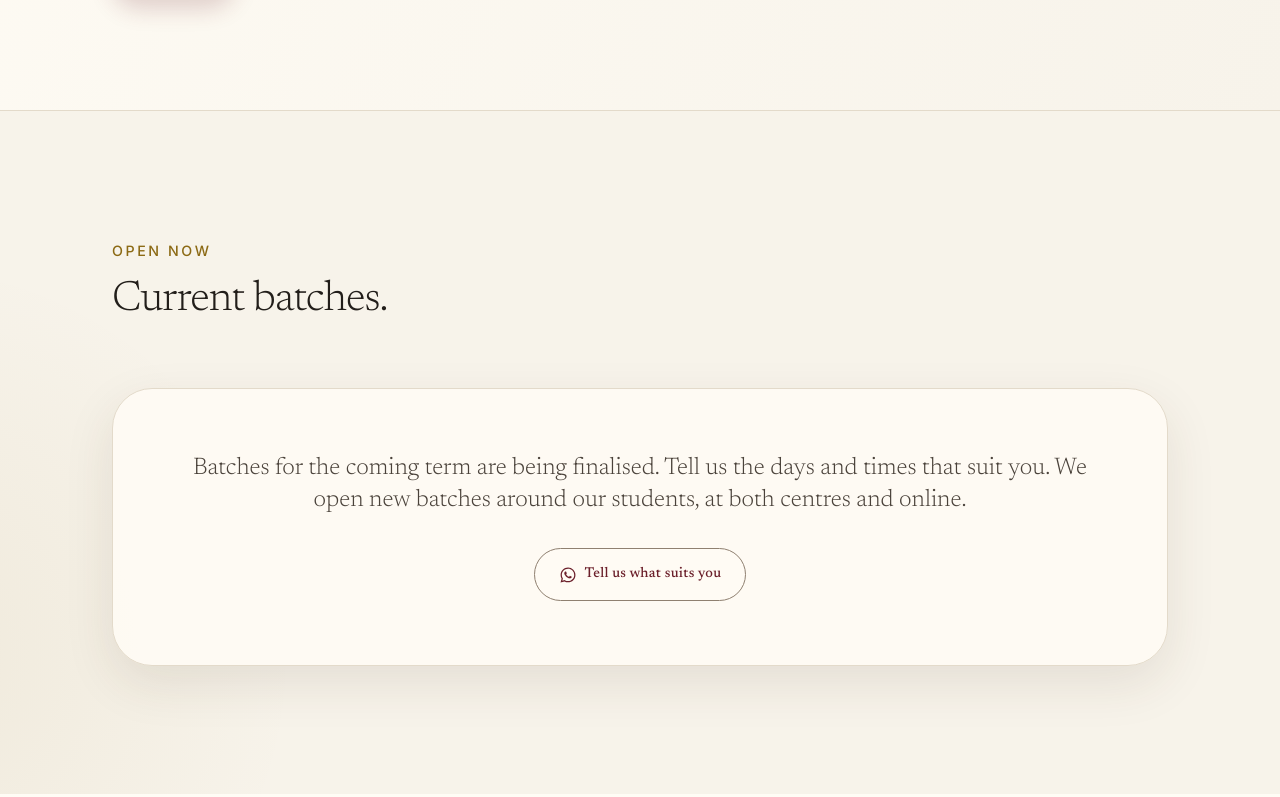
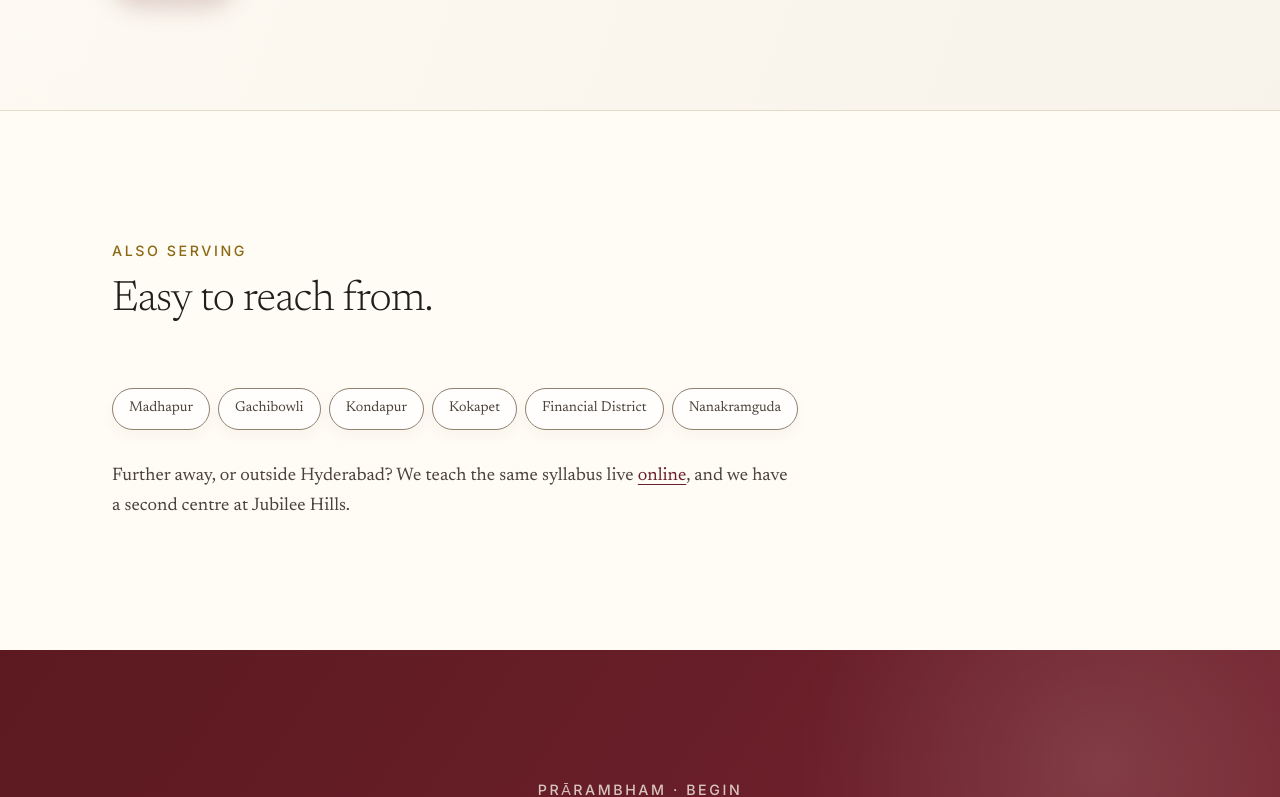
Before and after one commit to himacharan128/theraaga-web, a Next.js app: page /music-classes/hitech-city in a window 1280 px wide. Shown: the part 609-1406 px from the top of the page. Built offline with nearby package versions, Linux system fonts and the light colour scheme.

Commit message:
Let the batches section disappear until real batches exist
Its empty state was a second enquiry prompt; the enquiry path already asks for
preferred days and times.

```diff
--- a/src/components/sections/CurrentBatches.tsx
+++ b/src/components/sections/CurrentBatches.tsx
@@ -1,6 +1,5 @@
-import { ButtonLink, WhatsAppIcon } from '@/components/ui/Button'
-import { EmptyState, Section } from '@/components/layout/Section'
-import { whatsappHref } from '@/lib/whatsapp'
+import { ButtonLink } from '@/components/ui/Button'
+import { Section } from '@/components/layout/Section'
 import { getBatches } from '@/data/content'
 import type { Mode } from '@/content/types'
 
@@ -18,6 +17,10 @@ const MODE_LABEL: Record<Mode, string> = {
  * is it?" — and a batch table is the highest-converting artefact this content
  * model can produce: *Saturday 10:00, Jubilee Hills, 4 seats left*.
  *
+ * With no batches the section renders nothing at all, rather than an empty
+ * state: the enquiry form already asks for preferred times, so a second ask
+ * here only repeated it.
+ *
  * NO FEE COLUMN. Prices never appear on this site; fees are a WhatsApp
  * conversation. See plan §3.
  */
@@ -30,20 +33,6 @@ export async function CurrentBatches() {
       eyebrow="Open now"
       title="Current batches."
       renderIf={batches.length > 0}
-      fallback={
-        <EmptyState
-          action={
-            <ButtonLink variant="secondary" href={whatsappHref('BATCHES-EMPTY')}>
-              <WhatsAppIcon />
-              Tell us what suits you
-            </ButtonLink>
-          }
-        >
-          Batches for the coming term are being finalised. Tell us the days and
-          times that suit you. We open new batches around our students, at both
-          centres and online.
-        </EmptyState>
-      }
     >
       <div className="overflow-x-auto rounded-[var(--radius-md)] border border-border bg-[color-mix(in_srgb,var(--color-surface)_82%,transparent)] px-5 shadow-[0_10px_24px_rgba(71,49,34,0.04)] sm:px-7">
         <table className="w-full min-w-[42rem] border-collapse text-left">
```
